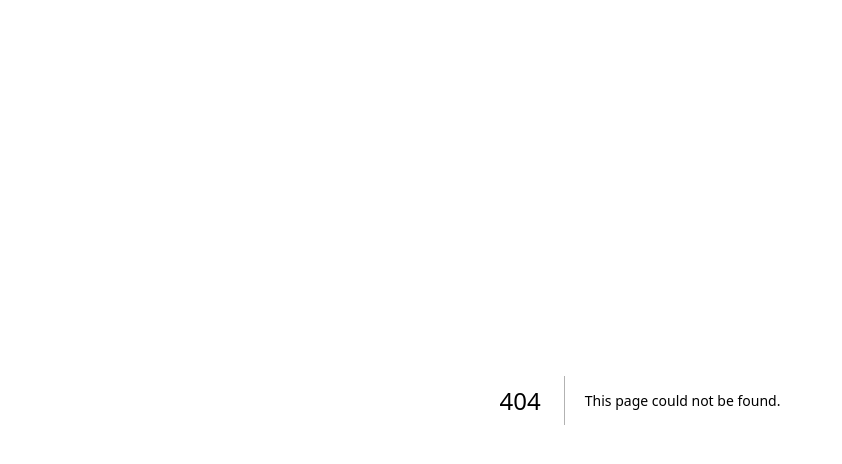
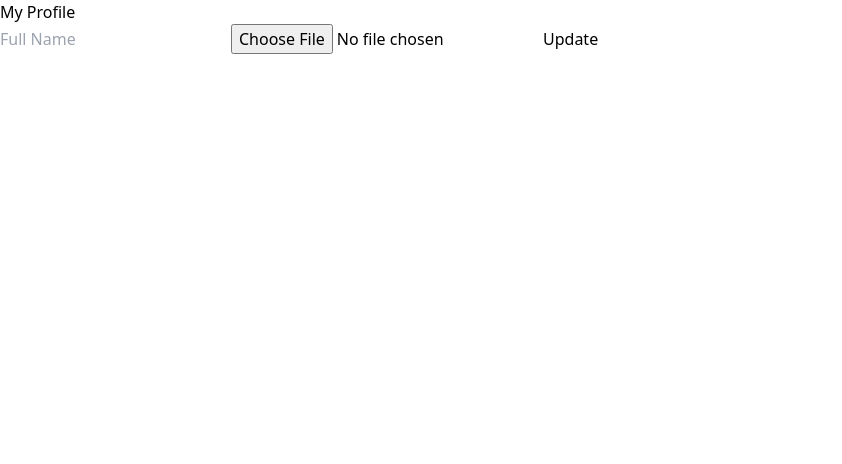
Before and after one commit to Anjalmanitimal/bulkbazar-web, a Next.js app: page /user/profile in a window 1280 px wide. Before the commit this address had no page. Shown: the top 464 px of the page, without its empty margins (0-842 px from the left). Built offline with nearby package versions, Linux system fonts and the light colour scheme; sample sign-in values are in the browser's storage.

Commit message:
profile form and userguard added

```diff
--- /dev/null
+++ b/app/(public)/components/guards/UserGuard.tsx
@@ -0,0 +1,15 @@
+"use client";
+
+import { useEffect } from "react";
+import { useRouter } from "next/navigation";
+import { isLoggedIn } from "@/lib/api/auth";
+
+export default function UserGuard({ children }: { children: React.ReactNode }) {
+  const router = useRouter();
+
+  useEffect(() => {
+    if (!isLoggedIn()) router.push("/login");
+  }, []);
+
+  return <>{children}</>;
+}
--- /dev/null
+++ b/app/(user)/user/profile/page.tsx
@@ -0,0 +1,10 @@
+import UserGuard from "@/app/(public)/components/guards/UserGuard";
+import ProfileForm from "./profile-form";
+
+export default function ProfilePage() {
+  return (
+    <UserGuard>
+      <ProfileForm />
+    </UserGuard>
+  );
+}
--- /dev/null
+++ b/app/(user)/user/profile/profile-form.tsx
@@ -0,0 +1,27 @@
+"use client";
+
+import api from "@/lib/api/axios";
+import { getUser } from "@/lib/api/auth";
+
+export default function ProfileForm() {
+  const user = getUser();
+
+  const submit = async (e: any) => {
+    e.preventDefault();
+    const formData = new FormData(e.target);
+
+    await api.put(`/auth/${user._id}`, formData);
+    alert("Profile updated");
+  };
+
+  return (
+    <form onSubmit={submit}>
+      <h2>My Profile</h2>
+
+      <input name="fullName" placeholder="Full Name" />
+      <input type="file" name="image" />
+
+      <button>Update</button>
+    </form>
+  );
+}
```
